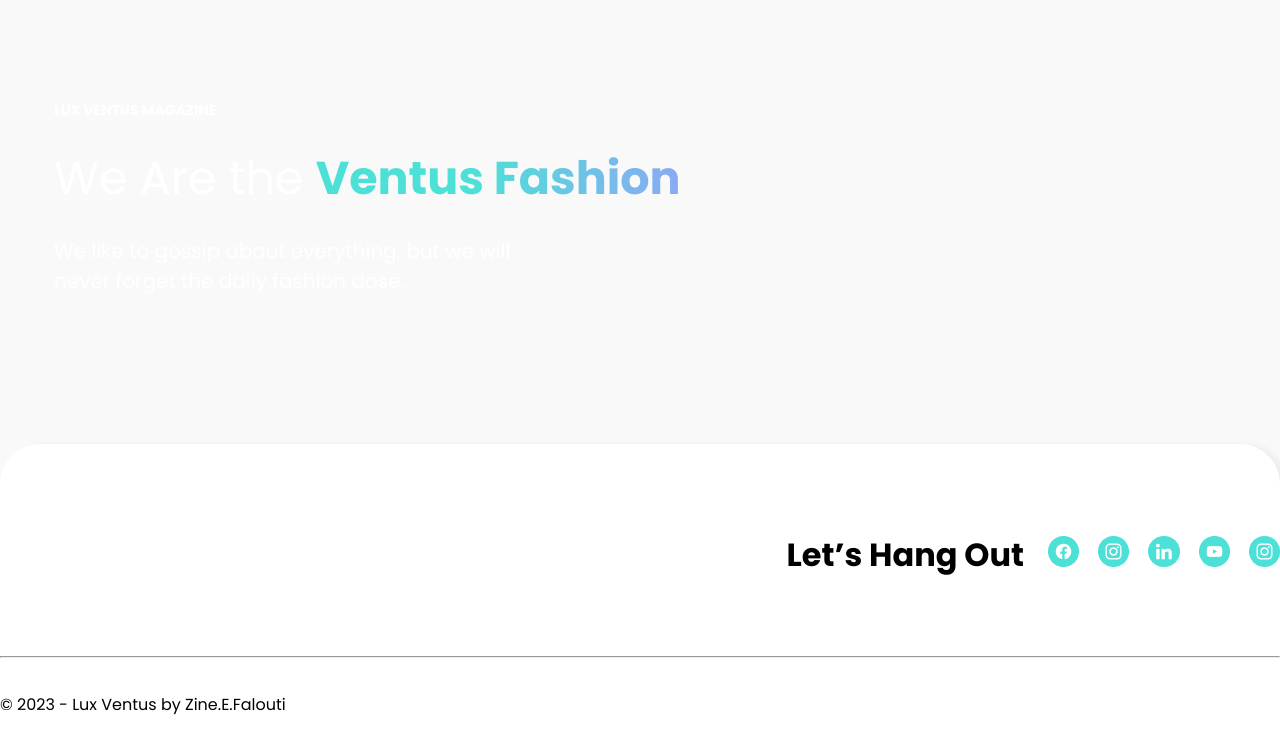
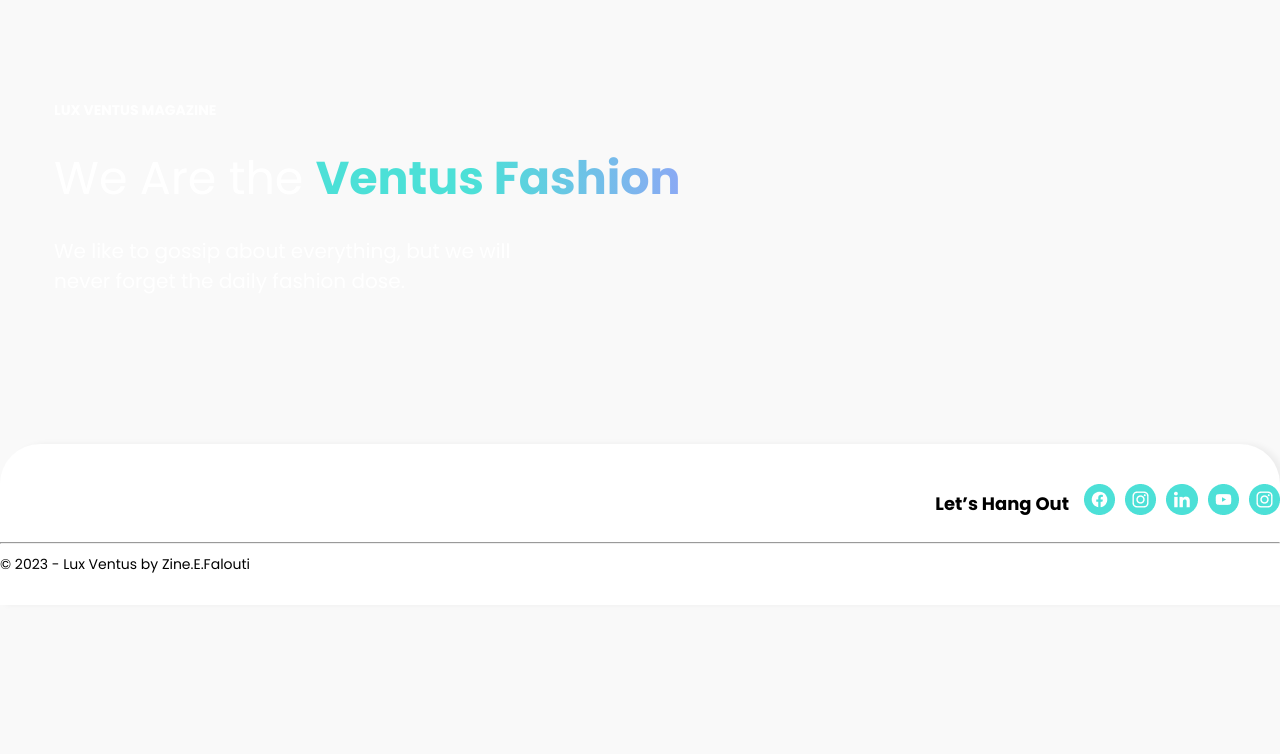
Before and after one commit to NG21-hub/Lux-Ventus-Magazine, a plain HTML site: page index.html in a window 1280 px wide. Drawn offline with Linux system fonts and the light colour scheme.

Commit message:
Add changes to footer

```diff
--- a/style.css
+++ b/style.css
@@ -62,6 +62,7 @@ footer {
     box-shadow: 6px 0px 6px 0px #0000000d;
     border-top-left-radius: 40px;
     border-top-right-radius: 40px;
+    padding: 20px 0;
   }
 
   .footer {
@@ -73,24 +74,26 @@ footer {
     display: flex;
     align-items: center;
     justify-content: space-between;
-    margin-top: 87px;
+    margin-top: 20px;
   }
 
   .footer-nav {
     display: flex;
     align-items: center;
-    gap: 19px;
+    gap: 10px;
   }
 
   .footer-nav h1 {
     margin-right: 5px;
+    font-size: 18px;
   }
 
   .footer hr {
-    margin-top: 77px;
-    margin-bottom: 34px;
+    margin-top: 20px;
+    margin-bottom: 10px;
   }
 
   .footer-second {
-    margin-bottom: 37px;
+    margin-bottom: 10px;
+    font-size: 14px;
   }
```
